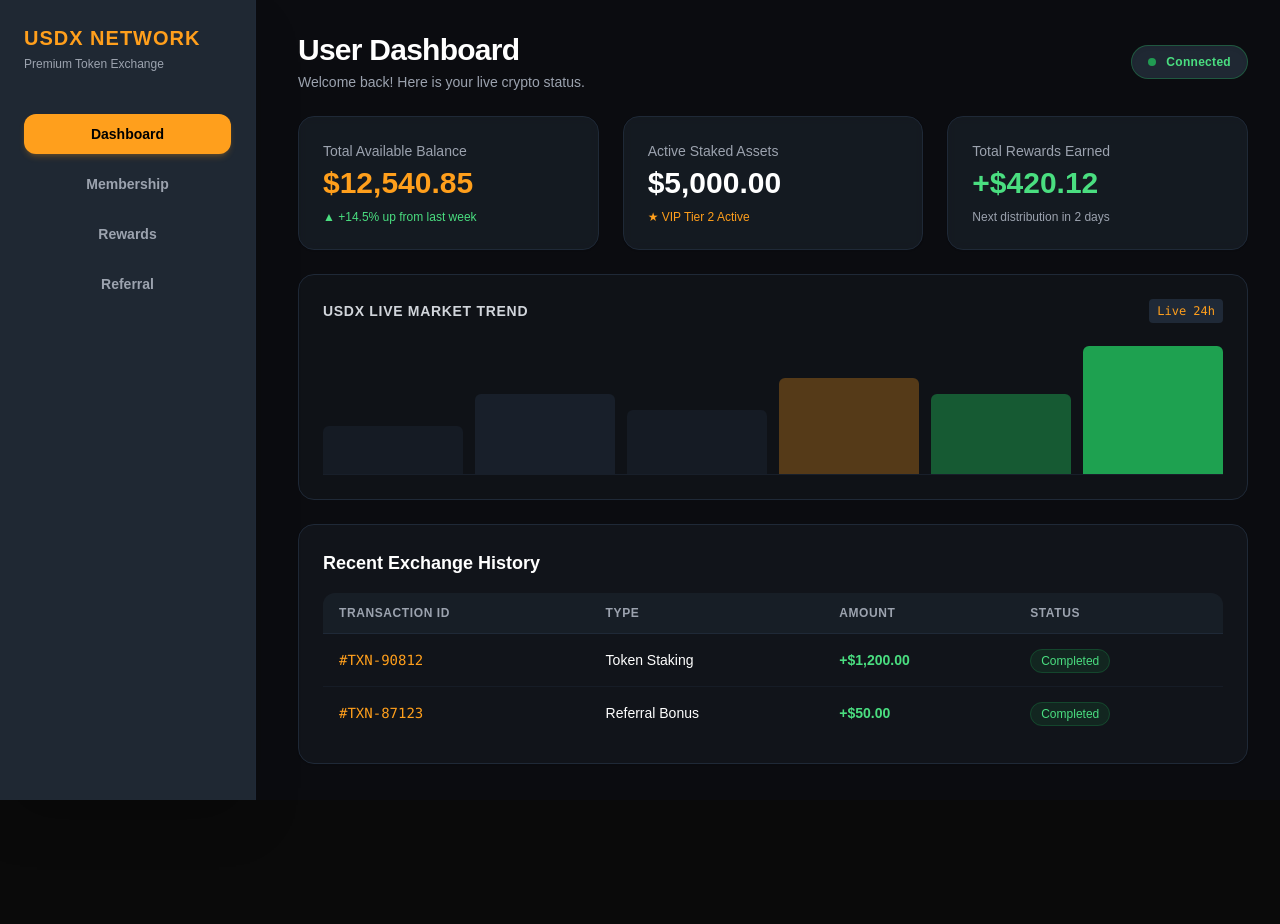
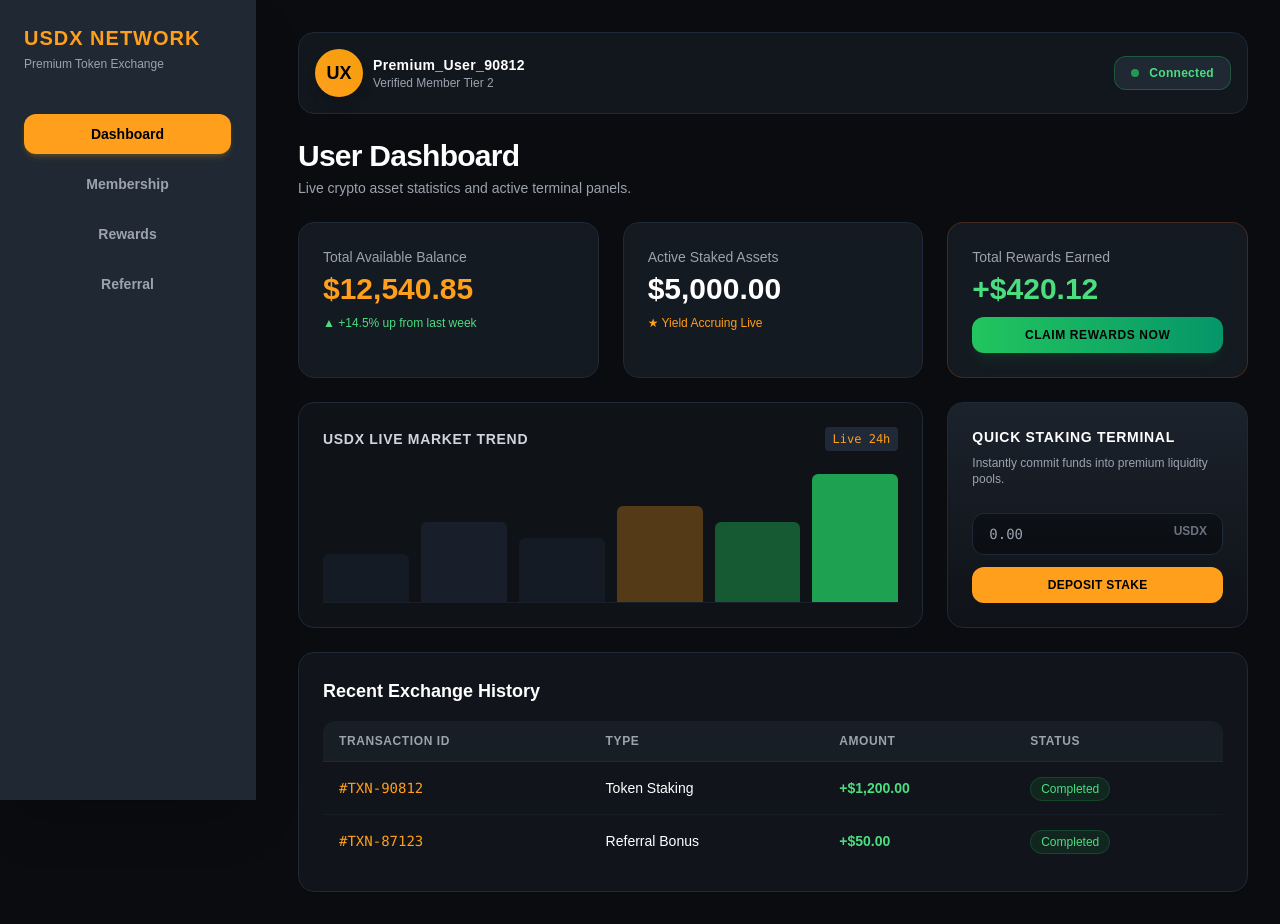
Before and after one commit to usdxofficialdev/-Dead-Token-Exchange-, a Next.js app: page / in a window 1280 px wide. Before the commit the page ends 800 px from the top, so only its background shows below. Built offline with nearby package versions, Linux system fonts and the light colour scheme; what wagmi would draw is missing.

Commit message:
Update page.tsx

```diff
--- a/app/page.tsx
+++ b/app/page.tsx
@@ -4,11 +4,58 @@ import React, { useState } from "react";
 
 export default function CompleteDashboard() {
   const [activeTab, setActiveTab] = useState("dashboard");
+  const [availableBalance, setAvailableBalance] = useState(12540.85);
+  const [stakedAssets, setStakedAssets] = useState(5000.00);
+  const [rewards, setRewards] = useState(420.12);
+  const [stakeInput, setStakeInput] = useState("");
+  const [transactions, setTransactions] = useState([
+    { id: "#TXN-90812", type: "Token Staking", amount: "+$1,200.00", status: "Completed", date: "2026-06-18" },
+    { id: "#TXN-87123", type: "Referral Bonus", amount: "+$50.00", status: "Completed", date: "2026-06-17" },
+  ]);
+
+  // Advanced Functionalities
+  const handleClaimRewards = () => {
+    if (rewards > 0) {
+      setAvailableBalance((prev) => prev + rewards);
+      const newTxn = {
+        id: `#TXN-${Math.floor(10000 + Math.random() * 90000)}`,
+        type: "Rewards Claimed",
+        amount: `+$${rewards.toFixed(2)}`,
+        status: "Completed",
+        date: new Date().toISOString().split('T')[0],
+      };
+      setTransactions([newTxn, ...transactions]);
+      setRewards(0);
+      alert("🎉 Rewards claimed successfully and added to your balance!");
+    } else {
+      alert("No rewards available to claim right now.");
+    }
+  };
+
+  const handleStake = (e: React.FormEvent) => {
+    e.preventDefault();
+    const amount = parseFloat(stakeInput);
+    if (!amount || amount <= 0) return alert("Please enter a valid amount");
+    if (amount > availableBalance) return alert("Insufficient balance!");
+
+    setAvailableBalance((prev) => prev - amount);
+    setStakedAssets((prev) => prev + amount);
+    const newTxn = {
+      id: `#TXN-${Math.floor(10000 + Math.random() * 90000)}`,
+      type: "Asset Staking",
+      amount: `-$${amount.toFixed(2)}`,
+      status: "Completed",
+      date: new Date().toISOString().split('T')[0],
+    };
+    setTransactions([newTxn, ...transactions]);
+    setStakeInput("");
+    alert(`👍 $${amount} successfully staked!`);
+  };
 
   return (
     <div className="min-h-screen bg-[#0B0C10] text-white flex flex-col md:flex-row pb-24 md:pb-0">
 
-      {/* 1. FIXED SIDEBAR FOR DESKTOP & BOTTOM NAV FOR MOBILE */}
+      {/* 1. SIDEBAR (DESKTOP) & BOTTOM NAV (MOBILE) */}
       <aside className="w-full md:w-64 bg-[#1F2833] p-4 md:p-6 flex flex-row md:flex-col justify-between md:justify-start gap-4 fixed bottom-0 md:sticky md:top-0 md:h-screen z-50 border-t md:border-t-0 md:border-r border-gray-800 shadow-2xl shrink-0">
         <div className="hidden md:block mb-8">
           <h2 className="text-xl font-bold text-[#FF9F1C] tracking-wider">USDX NETWORK</h2>
@@ -43,45 +90,68 @@ export default function CompleteDashboard() {
         </nav>
       </aside>
 
-      {/* 2. MAIN CONTENT AREA (CLEAN WITH CONTAINER WRAPPER) */}
-      <main className="flex-1 p-4 md:p-8 max-w-7xl w-full mx-auto overflow-y-auto">
+      {/* 2. MAIN CONTENT AREA */}
+      <main className="flex-1 p-4 md:p-8 max-w-7xl w-full mx-auto overflow-y-auto space-y-6">
+
+        {/* ================= ADVANCED TOP PROFILE HEADER ================= */}
+        <div className="bg-[#1F2833]/40 border border-gray-800 rounded-2xl p-4 flex flex-col sm:flex-row justify-between items-center gap-4 backdrop-blur-md">
+          <div className="flex items-center gap-4">
+            <div className="w-12 h-12 rounded-full bg-gradient-to-tr from-[#FF9F1C] to-amber-500 flex items-center justify-center font-bold text-black text-lg shadow-lg">
+              UX
+            </div>
+            <div>
+              <h4 className="font-bold text-sm tracking-wide text-white">Premium_User_90812</h4>
+              <p className="text-xs text-gray-400">Verified Member Tier 2</p>
+            </div>
+          </div>
+          <div className="flex items-center gap-3 w-full sm:w-auto justify-end">
+            <div className="flex items-center gap-2 bg-[#1F2833] px-4 py-2 rounded-xl border border-green-500/30 shadow-inner">
+              <span className="w-2 h-2 bg-green-500 rounded-full animate-pulse"></span>
+              <span className="text-xs text-green-400 font-semibold tracking-wide">Connected</span>
+            </div>
+          </div>
+        </div>
 
         {/* ================= DASHBOARD VIEW ================= */}
         {activeTab === "dashboard" && (
           <div className="space-y-6">
-            {/* Header */}
-            <div className="flex flex-col sm:flex-row justify-between items-start sm:items-center gap-4">
             <div>
               <h1 className="text-2xl md:text-3xl font-bold tracking-tight">User Dashboard</h1>
-                <p className="text-sm text-gray-400 mt-1">Welcome back! Here is your live crypto status.</p>
+              <p className="text-sm text-gray-400 mt-1">Live crypto asset statistics and active terminal panels.</p>
             </div>
-              <div className="flex items-center gap-2 bg-[#1F2833] px-4 py-2 rounded-full border border-green-500/30 shadow-inner">
-                <span className="w-2 h-2 bg-green-500 rounded-full animate-pulse"></span>
-                <span className="text-xs text-green-400 font-semibold tracking-wide">Connected</span>
+
+            {/* Premium Interactive Stats Grid */}
+            <div className="grid grid-cols-1 sm:grid-cols-2 lg:grid-cols-3 gap-4 md:gap-6">
+              <div className="bg-[#1F2833]/50 p-6 rounded-2xl border border-gray-800 backdrop-blur-sm relative overflow-hidden group hover:border-[#FF9F1C]/30 transition-all">
+                <p className="text-sm text-gray-400 mb-1">Total Available Balance</p>
+                <h3 className="text-2xl md:text-3xl font-bold text-[#FF9F1C]">${availableBalance.toLocaleString(undefined, {minimumFractionDigits: 2})}</h3>
+                <span className="text-xs text-green-400 block mt-2">▲ +14.5% up from last week</span>
+              </div>
+
+              <div className="bg-[#1F2833]/50 p-6 rounded-2xl border border-gray-800 backdrop-blur-sm hover:border-white/10 transition-all">
+                <p className="text-sm text-gray-400 mb-1">Active Staked Assets</p>
+                <h3 className="text-2xl md:text-3xl font-bold text-white">${stakedAssets.toLocaleString(undefined, {minimumFractionDigits: 2})}</h3>
+                <span className="text-xs text-[#FF9F1C] block mt-2">★ Yield Accruing Live</span>
+              </div>
+
+              {/* CLAIMABLE SECTION FIXED */}
+              <div className="bg-[#1F2833]/50 p-6 rounded-2xl border border-orange-500/20 backdrop-blur-sm sm:col-span-2 lg:col-span-1 flex flex-col justify-between gap-4">
+                <div>
+                  <p className="text-sm text-gray-400 mb-1">Total Rewards Earned</p>
+                  <h3 className="text-2xl md:text-3xl font-bold text-green-400">+${rewards.toFixed(2)}</h3>
+                </div>
+                <button
+                  onClick={handleClaimRewards}
+                  className="w-full bg-gradient-to-r from-green-500 to-emerald-600 hover:from-green-600 hover:to-emerald-700 text-black font-extrabold py-2.5 rounded-xl transition-all text-xs tracking-wider shadow-lg shadow-green-500/10"
+                >
+                  CLAIM REWARDS NOW
+                </button>
               </div>
             </div>
 
-            {/* Premium Stats Grid */}
-            <div className="grid grid-cols-1 sm:grid-cols-2 lg:grid-cols-3 gap-4 md:gap-6">
-              <div className="bg-[#1F2833]/50 p-6 rounded-2xl border border-gray-800 backdrop-blur-sm shadow-sm hover:border-[#FF9F1C]/30 transition-all">
-                <p className="text-sm text-gray-400 mb-1">Total Available Balance</p>
-                <h3 className="text-2xl md:text-3xl font-bold text-[#FF9F1C]">$12,540.85</h3>
-                <span className="text-xs text-green-400 block mt-2">▲ +14.5% up from last week</span>
-              </div>
-              <div className="bg-[#1F2833]/50 p-6 rounded-2xl border border-gray-800 backdrop-blur-sm shadow-sm hover:border-white/10 transition-all">
-                <p className="text-sm text-gray-400 mb-1">Active Staked Assets</p>
-                <h3 className="text-2xl md:text-3xl font-bold text-white">$5,000.00</h3>
-                <span className="text-xs text-[#FF9F1C] block mt-2">★ VIP Tier 2 Active</span>
-              </div>
-              <div className="bg-[#1F2833]/50 p-6 rounded-2xl border border-gray-800 backdrop-blur-sm shadow-sm hover:border-green-500/20 transition-all sm:col-span-2 lg:col-span-1">
-                <p className="text-sm text-gray-400 mb-1">Total Rewards Earned</p>
-                <h3 className="text-2xl md:text-3xl font-bold text-green-400">+$420.12</h3>
-                <span className="text-xs text-gray-400 block mt-2">Next distribution in 2 days</span>
-              </div>
-            </div>
-
-            {/* Live Market Chart Representation */}
-            <div className="bg-[#1F2833]/20 border border-gray-800 p-6 rounded-2xl">
+            {/* NEW QUICK ACTION STAKING CONSOLE (To fill up space and look advanced) */}
+            <div className="grid grid-cols-1 lg:grid-cols-3 gap-6">
+              <div className="bg-[#1F2833]/20 border border-gray-800 p-6 rounded-2xl lg:col-span-2">
                 <div className="flex justify-between items-center mb-6">
                   <h3 className="text-sm font-semibold text-gray-300 uppercase tracking-wider">USDX Live Market Trend</h3>
                   <span className="text-xs bg-gray-800 px-2 py-1 rounded text-[#FF9F1C] font-mono">Live 24h</span>
@@ -93,6 +163,33 @@ export default function CompleteDashboard() {
                   <div className="bg-[#FF9F1C]/40 w-full h-24 rounded-t-md animate-pulse"></div>
                   <div className="bg-green-500/40 w-full h-20 rounded-t-md"></div>
                   <div className="bg-green-500/80 w-full h-32 rounded-t-md"></div>
+                </div>
+              </div>
+
+              {/* LIVE STAKING CONSOLE */}
+              <div className="bg-gradient-to-b from-[#1F2833]/80 to-[#1F2833]/20 border border-gray-800 p-6 rounded-2xl flex flex-col justify-between">
+                <div>
+                  <h4 className="text-sm font-bold text-white uppercase tracking-wider mb-2">Quick Staking Terminal</h4>
+                  <p className="text-xs text-gray-400 mb-4">Instantly commit funds into premium liquidity pools.</p>
+                </div>
+                <form onSubmit={handleStake} className="space-y-3">
+                  <div className="relative">
+                    <input
+                      type="number"
+                      placeholder="0.00"
+                      value={stakeInput}
+                      onChange={(e) => setStakeInput(e.target.value)}
+                      className="w-full bg-black/40 border border-gray-800 rounded-xl px-4 py-2.5 text-sm outline-none focus:border-[#FF9F1C]/50 font-mono text-[#FF9F1C]"
+                    />
+                    <span className="absolute right-4 top-2.5 text-xs text-gray-500 font-bold">USDX</span>
+                  </div>
+                  <button
+                    type="submit"
+                    className="w-full bg-[#FF9F1C] hover:bg-[#e08b14] text-black font-bold py-2.5 rounded-xl transition-all text-xs tracking-wide"
+                  >
+                    DEPOSIT STAKE
+                  </button>
+                </form>
               </div>
             </div>
 
@@ -110,22 +207,16 @@ export default function CompleteDashboard() {
                     </tr>
                   </thead>
                   <tbody className="text-sm divide-y divide-gray-800/40">
-                    <tr className="hover:bg-gray-900/30 transition-colors">
-                      <td className="py-4 px-4 text-[#FF9F1C] font-mono">#TXN-90812</td>
-                      <td className="py-4 px-4 font-medium">Token Staking</td>
-                      <td className="py-4 px-4 text-green-400 font-semibold">+$1,200.00</td>
+                    {transactions.map((txn, index) => (
+                      <tr key={index} className="hover:bg-gray-900/30 transition-colors">
+                        <td className="py-4 px-4 text-[#FF9F1C] font-mono">{txn.id}</td>
+                        <td className="py-4 px-4 font-medium">{txn.type}</td>
+                        <td className={`py-4 px-4 font-semibold ${txn.amount.startsWith('+') ? 'text-green-400' : 'text-red-400'}`}>{txn.amount}</td>
                         <td className="py-4 px-4">
                           <span className="bg-green-500/10 text-green-400 text-xs px-2.5 py-1 rounded-full border border-green-500/20">Completed</span>
                         </td>
                       </tr>
-                    <tr className="hover:bg-gray-900/30 transition-colors">
-                      <td className="py-4 px-4 text-[#FF9F1C] font-mono">#TXN-87123</td>
-                      <td className="py-4 px-4 font-medium">Referral Bonus</td>
-                      <td className="py-4 px-4 text-green-400 font-semibold">+$50.00</td>
-                      <td className="py-4 px-4">
-                        <span className="bg-green-500/10 text-green-400 text-xs px-2.5 py-1 rounded-full border border-green-500/20">Completed</span>
-                      </td>
-                    </tr>
+                    ))}
                   </tbody>
                 </table>
               </div>
@@ -150,7 +241,7 @@ export default function CompleteDashboard() {
                     <li>✔ Email Support</li>
                   </ul>
                 </div>
-                <button className="w-full bg-gray-800 text-white font-medium py-3 rounded-xl transition-all mt-8 border border-gray-700">Activate Plan</button>
+                <button type="button" className="w-full bg-gray-800 text-white font-medium py-3 rounded-xl transition-all mt-8 border border-gray-700">Activate Plan</button>
               </div>
 
               <div className="bg-[#1F2833]/70 p-6 rounded-2xl border-2 border-[#FF9F1C] flex flex-col justify-between relative shadow-xl shadow-[#FF9F1C]/5">
@@ -165,7 +256,7 @@ export default function CompleteDashboard() {
                     <li>✔ Advanced Analytics Dashboard</li>
                   </ul>
                 </div>
-                <button className="w-full bg-[#FF9F1C] hover:bg-[#e08b14] text-black font-bold py-3 rounded-xl transition-all mt-8 shadow-lg shadow-[#FF9F1C]/10">Activate Plan</button>
+                <button type="button" className="w-full bg-[#FF9F1C] hover:bg-[#e08b14] text-black font-bold py-3 rounded-xl transition-all mt-8 shadow-lg shadow-[#FF9F1C]/10">Activate Plan</button>
               </div>
 
               <div className="bg-[#1F2833]/40 p-6 rounded-2xl border border-gray-800 flex flex-col justify-between hover:border-gray-700 transition-all">
@@ -178,7 +269,7 @@ export default function CompleteDashboard() {
                     <li>✔ VIP Personal Support</li>
                   </ul>
                 </div>
-                <button className="w-full bg-gray-800 text-white font-medium py-3 rounded-xl transition-all mt-8 border border-gray-700">Activate Plan</button>
+                <button type="button" className="w-full bg-gray-800 text-white font-medium py-3 rounded-xl transition-all mt-8 border border-gray-700">Activate Plan</button>
               </div>
             </div>
           </div>
@@ -233,7 +324,7 @@ export default function CompleteDashboard() {
                   value="https://usdx.network/ref?id=90812"
                   className="bg-black/40 border border-gray-800 rounded-xl px-4 py-3 flex-1 text-sm text-gray-300 outline-none font-mono"
                 />
-                <button className="bg-[#FF9F1C] text-black font-bold px-6 py-3 rounded-xl hover:bg-[#e08b14] transition-all text-sm whitespace-nowrap">
+                <button type="button" className="bg-[#FF9F1C] text-black font-bold px-6 py-3 rounded-xl hover:bg-[#e08b14] transition-all text-sm whitespace-nowrap">
                   Copy Link
                 </button>
               </div>
```
Lines whose indentation alone changed are shown as unchanged.
